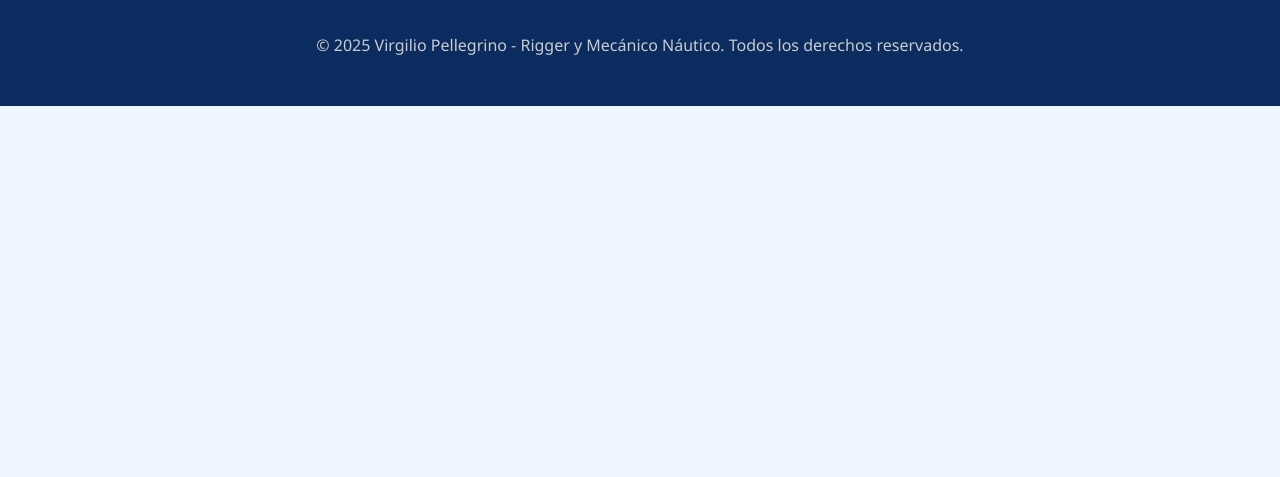
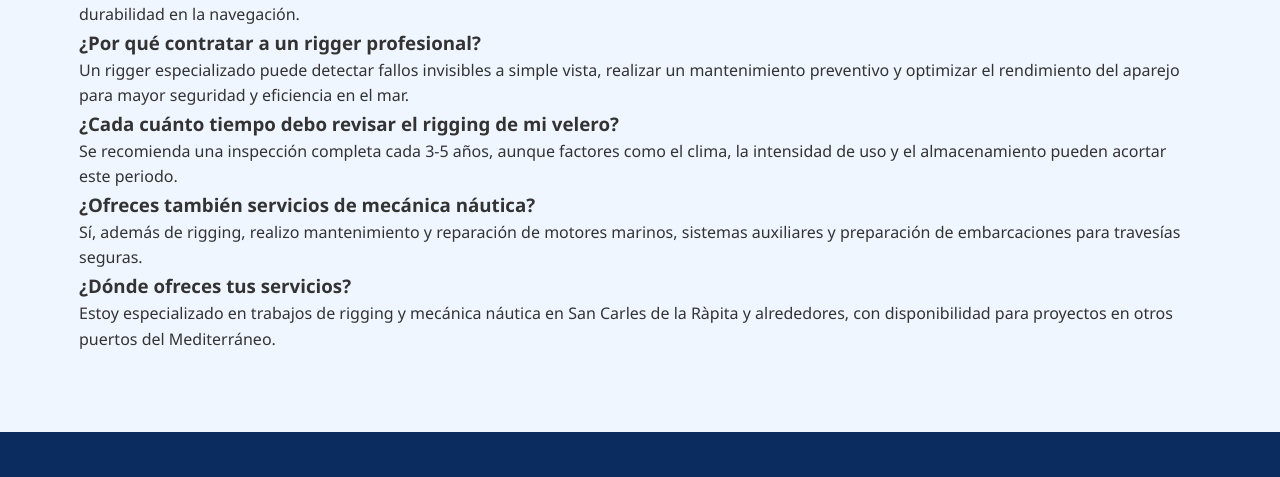
Before and after one commit to virgiliopellegrino-rigger/mecanico_nautico_rigger, a plain HTML site: page index.html in a window 1280 px wide. Shown: the part 4939-5416 px from the top of the page. Before the commit the page ends 5045 px from the top, so only its background shows below. Drawn offline with Linux system fonts and the light colour scheme.

Commit message:
Update index.html

```diff
--- a/index.html
+++ b/index.html
@@ -628,6 +628,36 @@
             </div>
         </div>
     </section>
+<section id="faq" class="faq">
+  <div class="container">
+    <h2>Preguntas Frecuentes sobre Rigging y Mecánica Náutica</h2>
+
+    <div class="faq-item">
+      <h3>¿Qué es el rigging en náutica?</h3>
+      <p>El rigging se refiere a todo el conjunto de cabos, cables, mástiles y aparejos de un velero. Un buen rigging garantiza seguridad, rendimiento y durabilidad en la navegación.</p>
+    </div>
+
+    <div class="faq-item">
+      <h3>¿Por qué contratar a un rigger profesional?</h3>
+      <p>Un rigger especializado puede detectar fallos invisibles a simple vista, realizar un mantenimiento preventivo y optimizar el rendimiento del aparejo para mayor seguridad y eficiencia en el mar.</p>
+    </div>
+
+    <div class="faq-item">
+      <h3>¿Cada cuánto tiempo debo revisar el rigging de mi velero?</h3>
+      <p>Se recomienda una inspección completa cada 3-5 años, aunque factores como el clima, la intensidad de uso y el almacenamiento pueden acortar este periodo.</p>
+    </div>
+
+    <div class="faq-item">
+      <h3>¿Ofreces también servicios de mecánica náutica?</h3>
+      <p>Sí, además de rigging, realizo mantenimiento y reparación de motores marinos, sistemas auxiliares y preparación de embarcaciones para travesías seguras.</p>
+    </div>
+
+    <div class="faq-item">
+      <h3>¿Dónde ofreces tus servicios?</h3>
+      <p>Estoy especializado en trabajos de rigging y mecánica náutica en San Carles de la Ràpita y alrededores, con disponibilidad para proyectos en otros puertos del Mediterráneo.</p>
+    </div>
+  </div>
+</section>
 
     <footer>
     <div class="container">
```
